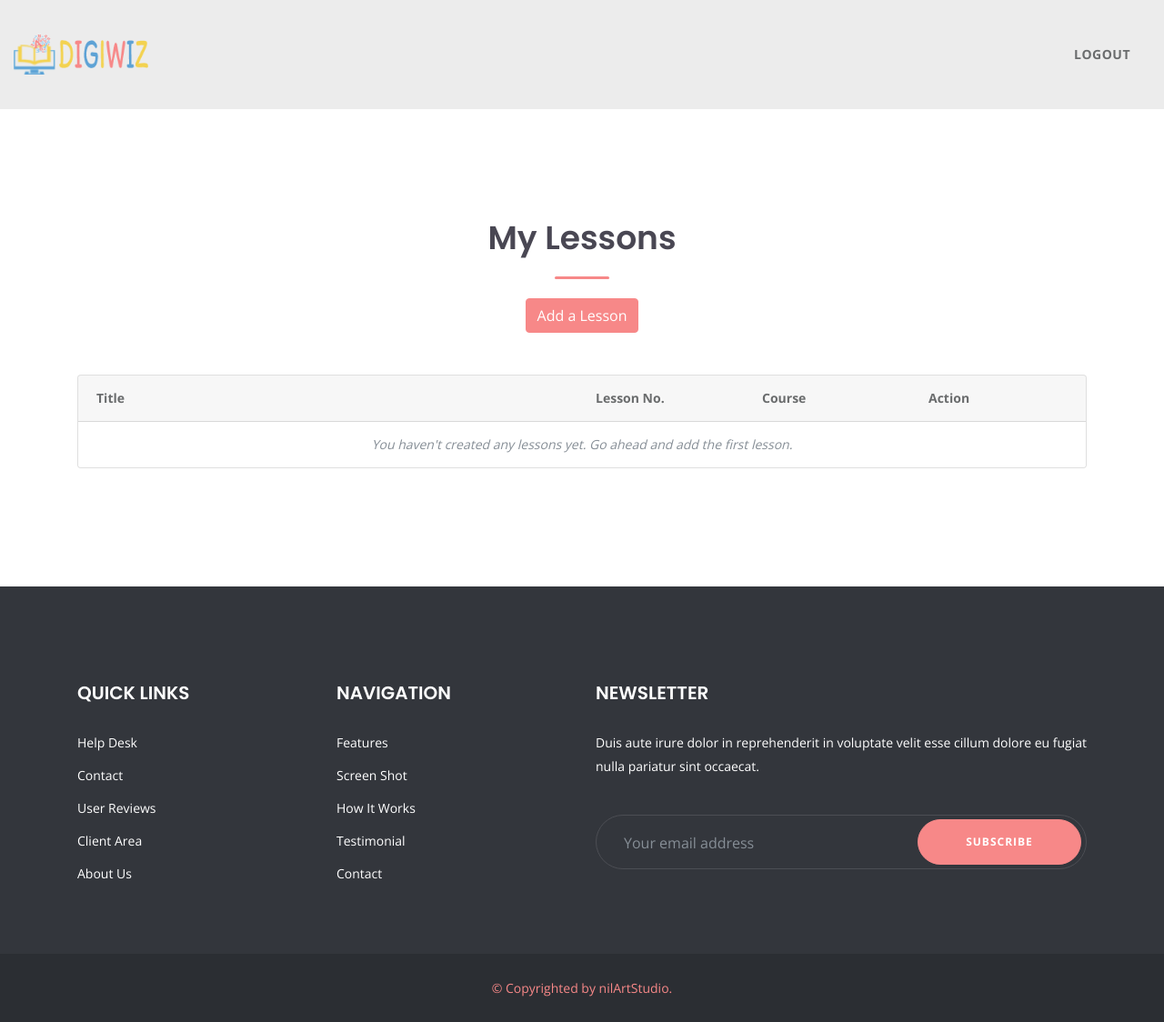
After one commit to cmagarap/django-digiwiz, a Django app: page /teacher/lesson/ in a window 1280 px wide. The commit adds this page. Shown: the whole page at 91% size. Run offline with Django 3.2, Linux system fonts and the light colour scheme; a user stored in the database is signed in; data comes from the database, SQL or seed files in the repository; both versions use the stored data as it was after the commit; some libraries are stand-ins or nearby versions.

Commit message:
added my lessons list view

```diff
--- a/classroom/templates/classroom/course_details.html
+++ b/classroom/templates/classroom/course_details.html
@@ -130,6 +130,7 @@
             var id = $(this).data('id');
             swal({
                 title: "Are you sure you want to delete this lesson?",
+                text: "Once you delete this, you will never recover it.",
                 icon: "warning",
                 buttons: true,
                 dangerMode: true,
--- a/classroom/templates/classroom/teachers/course_change_list.html
+++ b/classroom/templates/classroom/teachers/course_list.html
@@ -18,7 +18,6 @@
                     <div class="section-heading-area text-center">
                         <h2 class="section-heading text-capitalize">My Courses</h2>
                         <a href="{% url 'teachers:course_add' %}" class="btn btn-primary mb-3" role="button">Add a Course</a>
-                        <a href="{% url 'teachers:lesson_add' %}" class="btn btn-primary mb-3" role="button">Add a Lesson</a>
                         <a href="{% url 'teachers:quiz_add' %}" class="btn btn-primary mb-3" role="button">Add a Quiz</a>
                     </div><!--/.section-heading-area-->
                 </div><!--/.col-lg-8-->
--- /dev/null
+++ b/classroom/templates/classroom/teachers/lesson_list.html
@@ -0,0 +1,91 @@
+{% extends 'base.html' %}
+
+{% block content %}
+    <section id="courses-section" class="popular-courses-area bg-white s-pd2">
+        <div class="container">
+            {% if messages %}
+                {% for message in messages %}
+                    <div class="alert alert-info alert-dismissible fade show" role="alert">
+                        <p{% if forloop.last %} class="mb-0"{% endif %}>{{ message }}</p>
+                        <button type="button" class="close" data-dismiss="alert" aria-label="Close">
+                            <span aria-hidden="true">&times;</span>
+                        </button>
+                    </div>
+                {% endfor %}
+            {% endif %}
+            <div class="row justify-content-md-center">
+                <div class="col-lg-8">
+                    <div class="section-heading-area text-center">
+                        <h2 class="section-heading text-capitalize">My Lessons</h2>
+                        <a href="{% url 'teachers:lesson_add' %}" class="btn btn-primary mb-3" role="button">Add a Lesson</a>
+                    </div><!--/.section-heading-area-->
+                </div><!--/.col-lg-8-->
+            </div><!--/.row-->
+
+            <div class="card">
+                <div class="card-header">
+                    <div class="row">
+                        <div class="col-6">
+                            <strong>Title</strong>
+                        </div>
+                        <div class="col-2">
+                            <strong>Lesson No.</strong>
+                        </div>
+                        <div class="col-2">
+                            <strong>Course</strong>
+                        </div>
+                        <div class="col-2">
+                            <strong>Action</strong>
+                        </div>
+                    </div>
+                </div>
+                <div class="list-group list-group-flush list-group-formset">
+                    {% for lesson in lessons %}
+                        <div class="list-group-item">
+                            <div class="row">
+                                <div class="col-6">
+                                    <a href="">{{ lesson.title }}</a>
+                                </div>
+                                <div class="col-2">
+                                    {{ lesson.number }}
+                                </div>
+                                <div class="col-2">
+                                    {{ lesson.course.title }}
+                                </div>
+                                <div class="col-2">
+                                    <a href="{% url 'teachers:lesson_edit' lesson.course_id lesson.pk %}" class="btn btn-rounded btn-info">Edit</a>
+                                    <a href="#" class="btn btn-rounded btn-danger delete" data-id="{{ lesson.pk }}">Delete</a>
+                                </div>
+
+                            </div>
+                        </div>
+                    {% empty %}
+                        <div class="list-group-item text-center">
+                            <p class="text-muted font-italic mb-0">You haven't created any lessons yet. Go ahead and <a href="">add the first lesson</a>.</p>
+                        </div>
+                    {% endfor %}
+                </div>
+            </div>
+        </div>
+    </section>
+
+    <script>
+        $(".delete").click(function () {
+            var url = "{% url 'teachers:lesson_list'  %}";
+            var id = $(this).data('id');
+            swal({
+                title: "Are you sure you want to delete this lesson?",
+                text: "Once you delete this, you will never recover it.",
+                icon: "warning",
+                buttons: true,
+                dangerMode: true,
+            })
+            .then((willDelete) => {
+                if (willDelete) {
+                    {# This will follow the url pattern of 'teachers:delete_lesson_from_list' #}
+                    window.location = url + id + "/delete/";
+                }
+            });
+        });
+    </script>
+{% endblock %}
--- a/classroom/templates/classroom/teachers/quiz_change_form.html
+++ b/classroom/templates/classroom/teachers/quiz_change_form.html
@@ -80,7 +80,6 @@
                         </div>
                     </div>
                 </div>
-
             </div>
         </div>
     </div>
--- a/classroom/urls.py
+++ b/classroom/urls.py
@@ -45,7 +45,9 @@ urlpatterns = [
              name='enrollment_accept'),
         path('enrollment-requests/reject/<int:taken_course_pk>', teachers.reject_enrollment,
              name='enrollment_reject'),
+        path('lesson/', teachers.LessonListView.as_view(), name='lesson_list'),
         path('lesson/add/', teachers.add_lesson, name='lesson_add'),
+        path('lesson/<int:lesson_pk>/delete/', teachers.delete_lesson_from_list, name='delete_lesson_from_list'),
         path('profile/', teachers.profile, name='profile'),
         path('quiz/add/', teachers.add_quiz, name='quiz_add'),
         path('quiz/<int:quiz_pk>/delete/', teachers.delete_quiz, name='quiz_delete'),
--- a/classroom/views/classroom.py
+++ b/classroom/views/classroom.py
@@ -26,7 +26,7 @@ class CourseDetailView(DetailView):
         kwargs['enrolled'] = student
         kwargs['owns'] = teacher
         kwargs['title'] = Course.objects.get(id=self.kwargs['pk'])
-        kwargs['lessons'] = Lesson.objects.filter(course__id=self.kwargs['pk'])
+        kwargs['lessons'] = Lesson.objects.get(course__id=self.kwargs['pk'])
 
         return super().get_context_data(**kwargs)
 
--- a/classroom/views/teachers.py
+++ b/classroom/views/teachers.py
@@ -46,7 +46,7 @@ class CourseListView(ListView):
     extra_context = {
         'title': 'My Courses'
     }
-    template_name = 'classroom/teachers/course_change_list.html'
+    template_name = 'classroom/teachers/course_list.html'
 
     def get_context_data(self, **kwargs):
         # Get only the courses that the logged in teacher owns
@@ -55,6 +55,19 @@ class CourseListView(ListView):
             .order_by('title')
 
         return super().get_context_data(**kwargs)
+
+
+class LessonListView(ListView):
+    model = Lesson
+    context_object_name = 'lessons'
+    extra_context = {
+        'title': 'My Lessons'
+    }
+    template_name = 'classroom/teachers/lesson_list.html'
+
+    def get_queryset(self):
+        """Gets the lesson that the user owns through course FK."""
+        return Lesson.objects.filter(course__in=self.request.user.courses.all())
 
 
 @method_decorator([login_required, teacher_required], name='dispatch')
@@ -191,7 +204,7 @@ def add_lesson(request):
             lesson = form.save(commit=False)
             lesson.save()
             messages.success(request, 'The lesson was successfully created.')
-            return redirect('teachers:course_change_list')
+            return redirect('teachers:lesson_list')
     else:
         form = LessonAddForm(current_user=request.user)
 
@@ -262,6 +275,15 @@ def delete_lesson(request, course_pk, lesson_pk):
 
 @login_required
 @teacher_required
+def delete_lesson_from_list(request, lesson_pk):
+    Lesson.objects.filter(id=lesson_pk, course__owner=request.user).delete()
+    messages.success(request, 'The lesson has been successfully deleted.')
+
+    return redirect('teachers:lesson_list')
+
+
+@login_required
+@teacher_required
 def delete_question(request, course_pk, quiz_pk, question_pk):
     teacher = request.user
     quiz = Quiz.objects.get(id=quiz_pk, course__owner=teacher)
@@ -293,7 +315,7 @@ def edit_lesson(request, course_pk, lesson_pk):
             lesson = form.save(commit=False)
             lesson.save()
             messages.success(request, 'The lesson was successfully changed.')
-            return redirect('teachers:course_change_list')
+            return redirect('teachers:lesson_list')
     else:
         form = LessonEditForm(instance=lesson)
 
@@ -424,7 +446,6 @@ def register(request):
                 message = render_to_string('authentication/email_teacher_confirm.html', {
                     'user': user,
                     'domain': current_site,
-                    # use .decode to convert byte to string (b'NDc' -> NDc)
                     'uid': urlsafe_base64_encode(force_bytes(user.pk)),
                     'token': account_activation_token.make_token(user),
                 })
--- a/templates/base.html
+++ b/templates/base.html
@@ -79,6 +79,7 @@
                                         {% elif user.is_teacher %}
                                             <li class="login"><a href="#">{{ user.first_name }}</a></li>
                                             <li class="login"><a href="{% url 'teachers:course_change_list' %}">My Courses</a></li>
+                                            <li class="login"><a href="{% url 'teachers:lesson_list' %}">My Lessons</a></li>
                                         {% endif %}
                                         <li class="login"><a href="{% url 'logout' %}">Logout</a></li>
                                 </ul>
```
Also changed, not shown: db.sqlite3.
